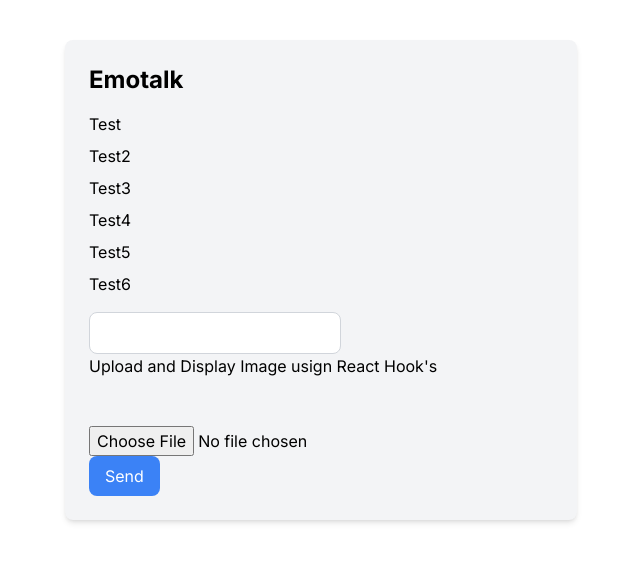
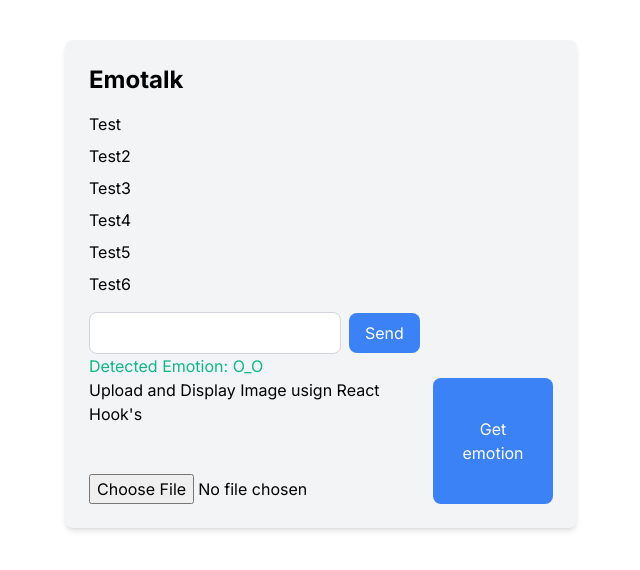
Before and after one commit to johanyim/Emotalk, a Next.js app in the folder my-app/: page / in a window 1280 px wide. Shown: the top 570 px of the page, without its empty margins (319-959 px from the left). Built offline with nearby package versions, Linux system fonts and the light colour scheme.

Commit message:
add post request function

```diff
--- a/my-app/src/app/page.tsx
+++ b/my-app/src/app/page.tsx
@@ -4,9 +4,10 @@ import Image from "next/image";
 import { useEffect, useState } from 'react';
 
 export default function Home() {
-  const [messages, setMessages] = useState(['Test', 'Test2', 'Test3','Test4','Test5','Test6']);
+  const [messages, setMessages] = useState(['Test', 'Test2', 'Test3', 'Test4', 'Test5', 'Test6']);
   const [messageInput, setMessageInput] = useState('');
   const [selectedImage, setSelectedImage] = useState(null);
+  const [emotion, setEmotion] = useState('O_O');
 
   const sendMessage = () => {
     // Send message warning
@@ -15,8 +16,28 @@ export default function Home() {
     setMessages([...messages, messageInput])
   };
 
-  const getEmotion = () => {
+  const getEmotion = async () => {
+    // POST request to python
+    // I forgot how to write POST request exactly, let me know if it doesnt work
+    console.log('sending request');
 
+    const content = {
+      messageInput,
+      selectedImage
+    }
+
+    const res = await fetch('http://localhost:8888', {
+      method: 'POST',
+      body: JSON.stringify(content),
+      headers: {
+        'content-type': 'application/json'
+      }
+    })
+
+    console.log('res :>> ', res);
+    setEmotion('Happy')
+    // const emotion = res.body.emotion;
+    // setEmotion(emotion)
   }
 
   return (
@@ -27,13 +48,15 @@ export default function Home() {
           <div key={index} className="mb-2">{message}</div>
         ))}
       </div>
+
+
+      <div className=" ">
         <input
           type="text"
           value={messageInput}
           onChange={(e) => setMessageInput(e.target.value)}
           className="border border-gray-300 p-2 rounded-lg mr-2"
         />
-      <UploadAndDisplayImage selectedImage = {selectedImage} setSelectedImage={setSelectedImage}/>
         <button
           onClick={sendMessage}
           className="bg-blue-500 text-white px-4 py-2 rounded-lg hover:bg-blue-600"
@@ -41,10 +64,27 @@ export default function Home() {
           Send
         </button>
       </div>
+
+      <div className=" ">
+        <label className=" text-emerald-500">Detected Emotion: {emotion}</label>
+        <div className="flex ">
+
+          <UploadAndDisplayImage selectedImage={selectedImage} setSelectedImage={setSelectedImage} />
+          <button
+            onClick={getEmotion}
+            className="bg-blue-500 text-white px-4 py-2 rounded-lg hover:bg-blue-600"
+          >
+            Get emotion
+          </button>
+        </div>
+      </div>
+
+
+    </div>
   );
 }
 
-const UploadAndDisplayImage = ({selectedImage, setSelectedImage}) => {
+const UploadAndDisplayImage = ({ selectedImage, setSelectedImage }) => {
 
   return (
     <div>
```
Also changed, not shown: my-app/src/app/api/handleSend.ts (added, +10 -0 lines). Lines whose indentation alone changed are shown as unchanged.
